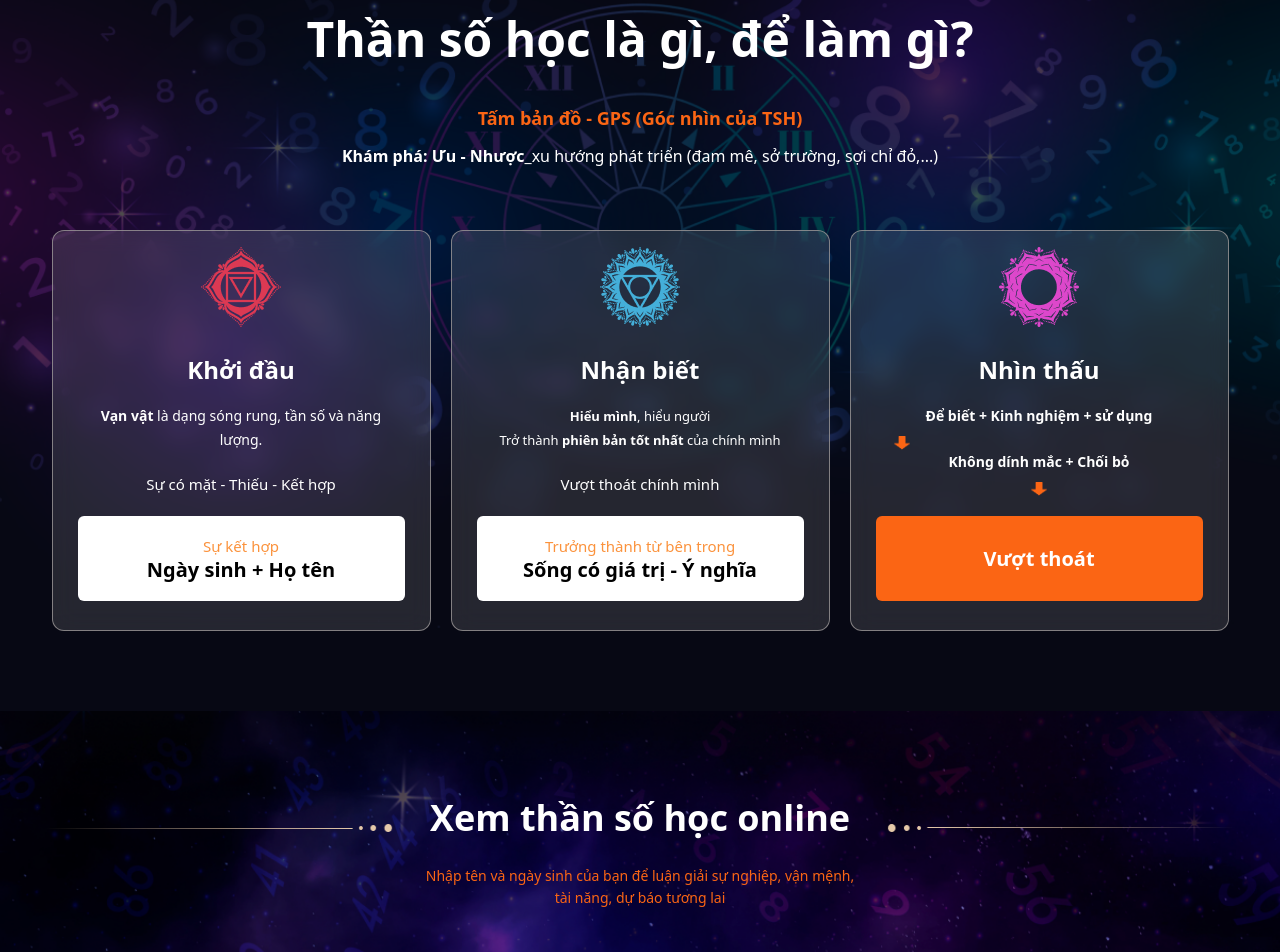
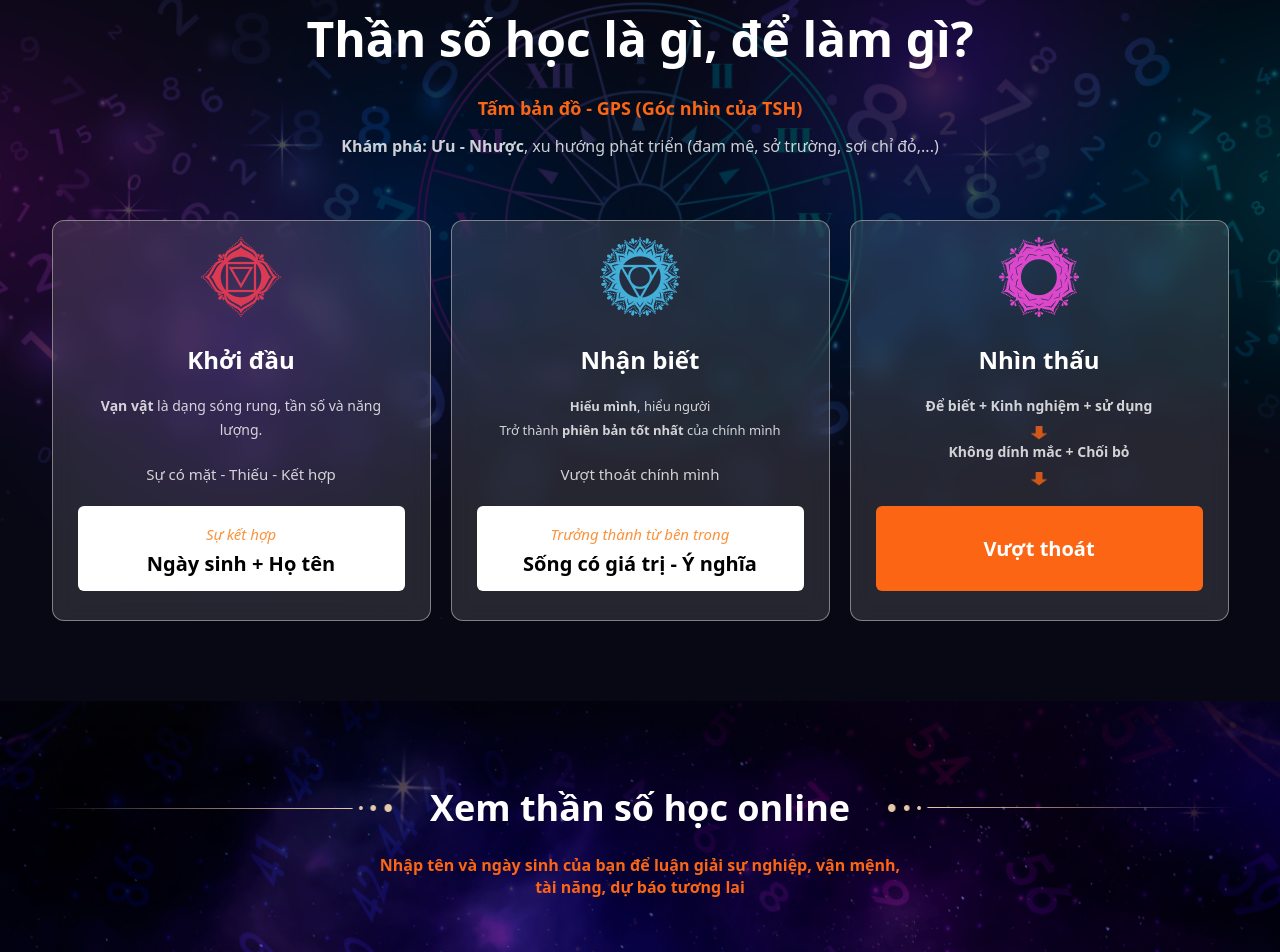
Before and after one commit to DoMinh-2003/Numerology, a React (Vite) app: page / in a window 1280 px wide. Shown: the part 160-1112 px from the top of the page. Built offline with nearby package versions, Linux system fonts and the light colour scheme; a web font is replaced by a local one.

Commit message:
fix font css

```diff
--- a/src/components/card/Card.jsx
+++ b/src/components/card/Card.jsx
@@ -12,10 +12,10 @@ function CardItem({ title, image, desc, subDesc, btn }) {
         </h3>
       </div>
 
-      <div className="card-desc sm:font-[400] font-[200] sm:w-[290px] w-[270px] sm:text-[14px] text-[13px]  leading-[24px] text-center sm:mb-5">
+      <div className="card-desc opacity-[80%] sm:font-[400] font-[200] sm:w-[290px] w-[270px] sm:text-[14px] text-[13px]  leading-[24px] text-center sm:mb-5">
         {desc()}
       </div>
-      <div className="card-subDesc font-[400] text-[15px] leading-[24px] text-center mb-5">
+      <div className="card-subDesc opacity-[80%] font-[400] text-[15px] leading-[24px] text-center mb-5">
         <p>{subDesc}</p>
       </div>
       <div>{btn()}</div>
--- a/src/components/footer/Footer.jsx
+++ b/src/components/footer/Footer.jsx
@@ -14,20 +14,20 @@ function Footer() {
   const data = [logo1, logo2, logo3, logo4, logo5, logo6, logo7, logo8];
   return (
     <footer className="w-full h-fit py-[40px] bg-[#120D2E]">
-      <div className="max-w-[1270px] mx-auto">
-        <div className="w-full h-fit">
+      <div className="max-w-[1270px] mx-auto ">
+        <div className="w-full h-fit sm:leading-[70px] leading-[30px]">
           <img
             src={image1}
             className="block w-[1270px] h-[27.34px] mb-5"
             alt=""
           />
-          <p className="text-[rgba(255,255,255,1)] opacity-[80%] text-[16px] font-[400] leading-[19.36px] text-center mb-5">
+          <p className="text-[rgba(255,255,255,1)]  opacity-[80%] text-[16px] font-[400] text-center mb-5">
             Thần Số Học chỉ là một công cụ để thấu hiểu thêm về bản thân, chỉ
             nên tham khảo, không nên mắc kẹt vào các con số!
           </p>
           <img src={image2} className="block w-[1200px] mb-5" alt="" />
         </div>
-        <div className="flex justify-center gap-4 items-center flex-wrap">
+        <div className="mt-[60px] flex justify-center gap-4 items-center flex-wrap">
           <LogoFooter data={data} />
         </div>
       </div>
--- a/src/index.css
+++ b/src/index.css
@@ -18,7 +18,10 @@
   @apply sm:text-[13px] text-[12px]  leading-[24px];
 }
 .size-label {
-  @apply sm:text-[48px] sm:leading-[70px] text-center mb-[16.8px] sm:mb-[30px] text-[28px] leading-[35px];
+  @apply sm:text-[48px] sm:leading-[70px] text-center mb-[16.8px] sm:mb-[20px] text-[28px] leading-[35px];
+}
+.size-label-h1 {
+  @apply sm:text-[48px] sm:leading-[70px] text-center text-[28px] leading-[35px];
 }
 img {
   object-fit: contain;
--- a/src/pages/homepage/HomePage.jsx
+++ b/src/pages/homepage/HomePage.jsx
@@ -44,9 +44,9 @@ function HomePage() {
       image: reasonImage1,
       btn: () => {
         return (
-          <div className="card-btn sm:w-[327px] w-[250px] h-[85px] rounded-[6px] flex flex-col items-center justify-center bg-white">
-            <p className="text-orange-400 font-[500] text-[15px]">Sự kết hợp</p>
-            <p className="text-black font-[600] text-[20px] leading-[24px]">
+          <div className="card-btn sm:w-[327px] w-[250px] h-[85px] leading-[30px] rounded-[6px] flex flex-col items-center justify-center bg-white">
+            <p className="text-orange-400 font-[500] text-[15px] italic">Sự kết hợp</p>
+            <p className="text-black font-[600] text-[20px]">
               Ngày sinh + Họ tên
             </p>
           </div>
@@ -58,7 +58,7 @@ function HomePage() {
       desc: () => {
         return (
           <p className="size-pra font-[400]">
-            <b className="font-[600]">Hiểu mình</b>, hiểu người
+            <b className="font-[600] ">Hiểu mình</b>, hiểu người
             <br />
             Trở thành <b className="font-[600]">phiên bản tốt nhất</b> của chính
             mình
@@ -69,11 +69,11 @@ function HomePage() {
       image: reasonImage2,
       btn: () => {
         return (
-          <div className="card-btn sm:w-[327px] w-[250px] h-[85px] rounded-[6px] flex flex-col items-center justify-center bg-white">
-            <p className="text-orange-400 font-[500] text-[15px]">
+          <div className="card-btn sm:w-[327px] w-[250px] h-[85px] leading-[30px]  rounded-[6px] flex flex-col items-center justify-center bg-white">
+            <p className="text-orange-400 font-[500] text-[15px] italic">
               Trưởng thành từ bên trong
             </p>
-            <p className="text-black font-[600] text-[20px] leading-[24px]">
+            <p className="text-black font-[600] text-[20px] ">
               Sống có giá trị - Ý nghĩa
             </p>
           </div>
@@ -84,7 +84,7 @@ function HomePage() {
       title: "Nhìn thấu",
       desc: () => {
         return (
-          <p className="flex items-ce nter flex-col">
+          <p className="flex items-center flex-col">
             <b className="font-[600]">Để biết + Kinh nghiệm + sử dụng</b>
             <img
               className="block w-[16px] h-[14.22px] mt-0 sm:mt-2"
@@ -539,10 +539,10 @@ function HomePage() {
           <div className="homePage__reason--desc font-bold sm:text-[18px] text-[14px]  sm:leading-[28px] text-center text-[#FB6514] mb-[10px] px-5">
             Tấm bản đồ - GPS (Góc nhìn của TSH)
           </div>
-          <div className="homePage__reason--subdesc font-semibold sm:text-[16px] text-[12px]  leading-[28px] text-center text-white  sm:mb-[60px] mb-[20px] px-5">
+          <div className="homePage__reason--subdesc font-semibold sm:text-[16px] text-[16px] font-[600] opacity-[80%] leading-[28px] text-center text-white  sm:mb-[60px] mb-[20px] px-5">
             Khám phá: Ưu - Nhược
             <span className="font-[400]">
-              _xu hướng phát triển (đam mê, sở trường, sợi chỉ đỏ,...)
+              , xu hướng phát triển (đam mê, sở trường, sợi chỉ đỏ,...)
             </span>
           </div>
           <div className="homePage__reason--wrapper flex justify-center items-center flex-wrap gap-5">
@@ -552,13 +552,13 @@ function HomePage() {
       </section>
       <section className="homePage__form relative section bg-custom-pattern">
         <div className="homePage__form__container section-container flex-col flex justify-center items-center  ">
-          <div className="homePage__form--title w-full flex items-center gap-7 justify-center">
+          <div className="homePage__form--title w-full flex items-center gap-7 mb-5 justify-center">
             <img
               src={other1}
               className="hidden xl:inline-block w-auto h-[11.31px] mr-2"
               alt=""
             />
-            <h1 className="text-white mb-5 xl:text-[36px] text-[25px] font-[700] text-center">
+            <h1 className="text-white  xl:text-[36px] text-[25px] font-[700] text-center">
               Xem thần số học online
             </h1>
             <img
@@ -567,7 +567,7 @@ function HomePage() {
               alt=""
             />
           </div>
-          <div className="homePage__finish--desc text-[14px] leading-[21.78px] mb-[30px] xl:mb-[60px] font-[500] text-center text-[#FB6514]">
+          <div className="homePage__finish--desc text-[18x] leading-[21.78px] mb-[30px] xl:mb-[60px] font-[600] text-center text-[#FB6514]">
             <p>
               Nhập tên và ngày sinh của bạn để luận giải sự nghiệp, vận mệnh,
               <p className="inline-block sm:block">
@@ -662,13 +662,13 @@ function HomePage() {
       </section>
       <section className="homePage__pythagore section   bg-[#F9F9F9]">
         <div className="homePage__pythagore__container overflow-hidden section-container">
-          <div className="homePage__pythagore--title w-full flex items-center  justify-center">
+          <div className="homePage__pythagore--title w-full mb-5 flex items-center  justify-center">
             <img
               src={other1}
               className="inline-block w-fit h-[11.31px] mr-2"
               alt=""
             />
-            <h1 className="size-label px-[10px] font-[700] text-center">
+            <h1 className="size-label-h1 px-[10px] font-[700] text-center">
               Pythagore
             </h1>
             <img
@@ -677,7 +677,7 @@ function HomePage() {
               alt=""
             />
           </div>
-          <div className="homePage__pythagore--desc text-[18px] leading-[21.78px] mb-[30px] xl:mb-[60px] font-[500] text-center text-[#FB6514]">
+          <div className="homePage__pythagore--desc text-[18px] leading-[21.78px] opacity-[70%] mb-[30px] xl:mb-[60px] font-[500] text-center text-[#FB6514]">
             <p>Nhà khoa học, toán học, triết học, nhà giáo dục, nhà tâm linh</p>
           </div>
           <div className="homePage__pythagore--wrapper w-full flex justify-start xl:justify-center items-start flex-wrap xl:gap-0 gap-3">
@@ -859,13 +859,13 @@ function HomePage() {
       </section>
       <section className="homePage__table section">
         <div className="homePage__table__container section-container">
-          <div className="homePage__table--title w-full flex items-center gap-7 justify-center">
+          <div className="homePage__table--title w-full mb-5 flex items-center gap-7 justify-center">
             <img
               src={other1}
               className="hidden xl:inline-block w-auto h-[11.31px] mr-2"
               alt=""
             />
-            <h1 className="mb-5 xl:text-[36px] text-[32px] font-[700] text-center">
+            <h1 className=" xl:text-[36px] text-[32px] font-[700] text-center">
               Năng lượng các con số
             </h1>
             <img
@@ -874,8 +874,8 @@ function HomePage() {
               alt=""
             />
           </div>
-          <div className="homePage__pythagore--desc text-[18px] leading-[21.78px] mb-[30px] xl:mb-[60px] font-[500] text-center text-[#FB6514]">
-            <p>Linh hồn trưởng thành: Sâu sắc để sẻ chia, bật thầy</p>
+          <div className="homePage__pythagore--desc text-[18px] leading-[21.78px] mb-[30px] opacity-[80%] xl:mb-[60px] font-[500] text-center text-[#FB6514]">
+            <p><b className="font-[700]">Linh hồn trưởng thành:</b> Sâu sắc để sẻ chia, bật thầy</p>
           </div>
           <div className="homePage__pythagore--wrapper flex items-center justify-center gap-[50px]">
             <Table data={data} />
@@ -904,7 +904,7 @@ function HomePage() {
               alt=""
             />
           </div>
-          <div className="homePage__finish--desc text-[18px] leading-[21.78px]  mb-[30px] xl:mb-[60px] font-[500] text-center text-[#FB6514]">
+          <div className="homePage__finish--desc text-[18px] leading-[21.78px] opacity-[80%]  mb-[30px] xl:mb-[60px] font-[500] text-center text-[#FB6514]">
             <p>9 con số + Số bậc thầy, 3 Gốc - 3 Độc</p>
           </div>
           <div className="homePage__finish--wrapper rounded-[12px] flex  justify-center lg-max:flex-col  px-[30px] gap-3    sm:py-[50px] lg:border-[1px] lg:border-[rgba(155,152,152,0.8) bg-transparent lg:bg-[rgba(255,255,255,0.12)] backdrop-blur-md ">
```
